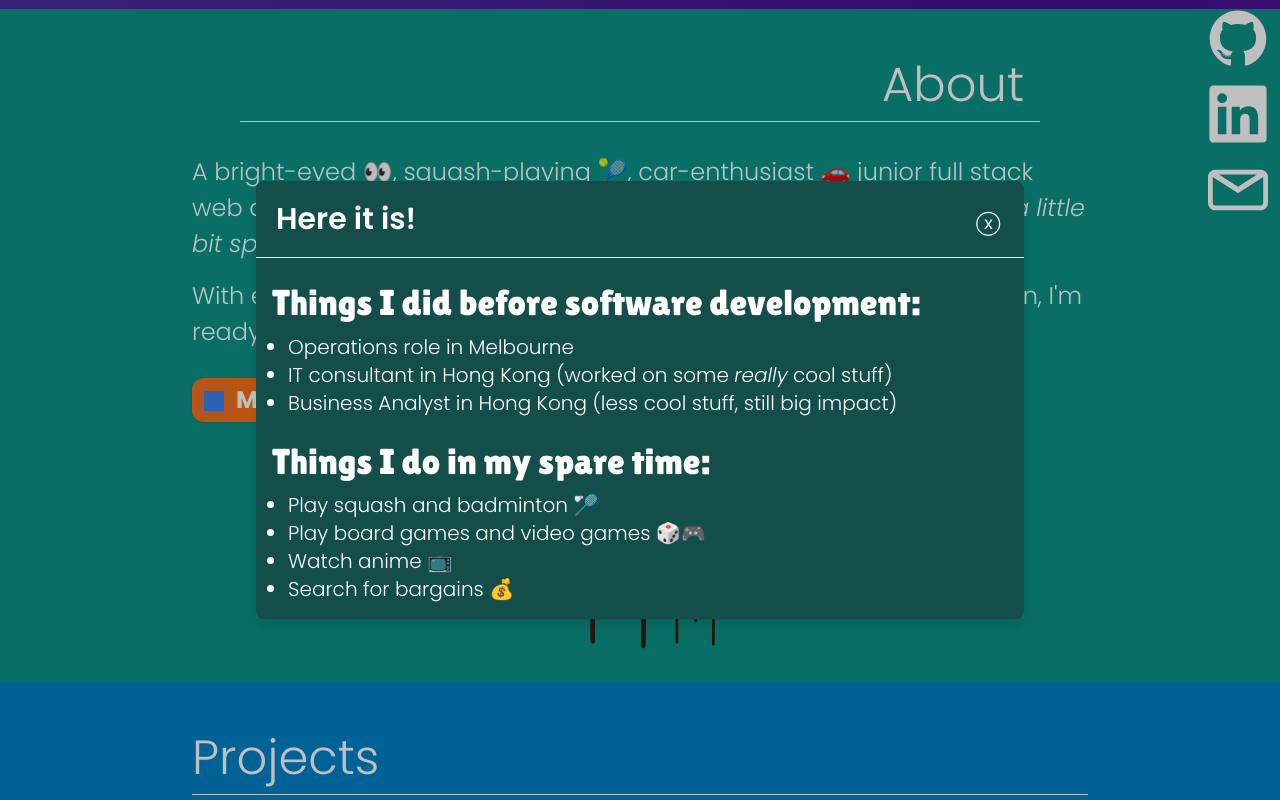
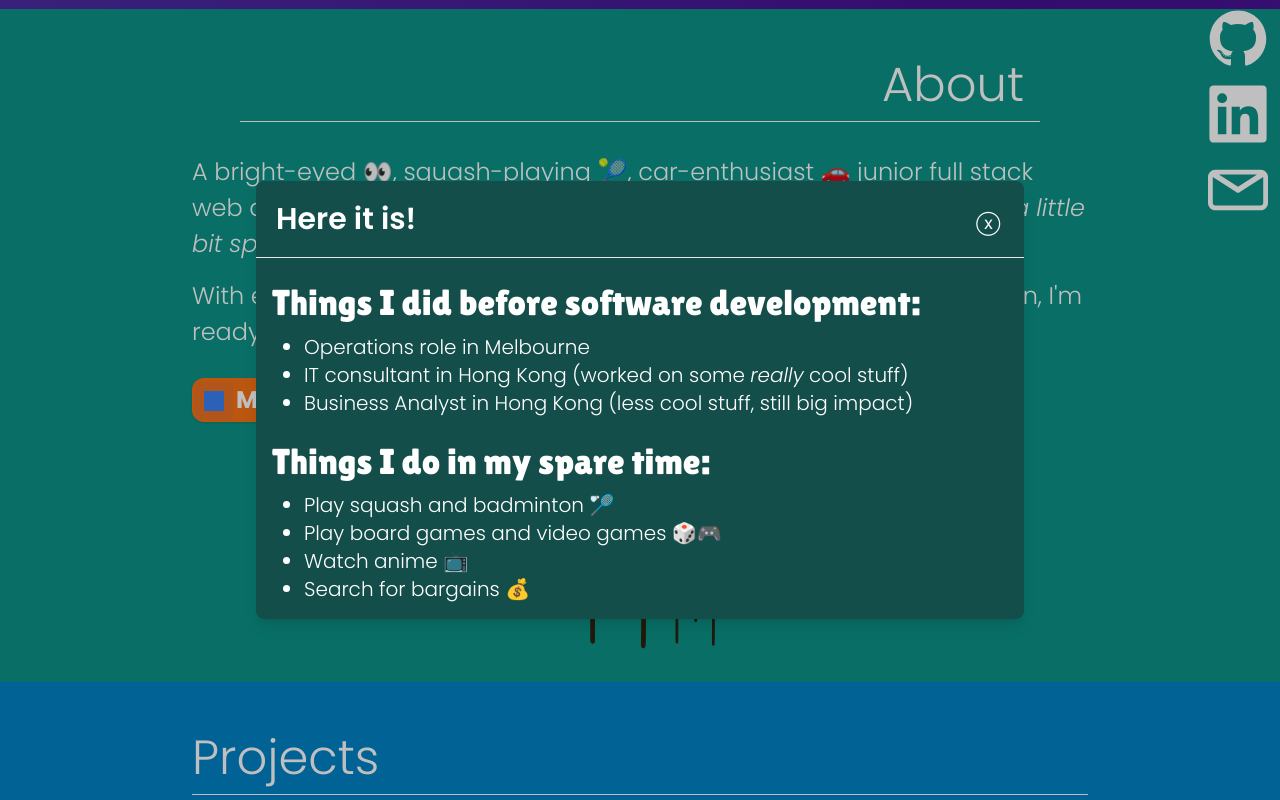
Before and after one commit to NeggFriedRice/portfolio_v2, a React (Vite) app: page / in a window 1280 px wide. Both pictures are taken after a click on the button "MORE INFO PLEASE...". Shown: the part 984-1784 px from the top of the page. Built offline with nearby package versions, Linux system fonts and the light colour scheme; a web font is replaced by a local one.

Commit message:
Increase padding from px-4 to px-8 for modal text, felt a bit squished

```diff
--- a/src/components/modals/AboutMoreModal.jsx
+++ b/src/components/modals/AboutMoreModal.jsx
@@ -54,7 +54,7 @@ export default function AboutMoreModal() {
                   <div className="relative px-4 flex-auto">
                       <div className="my-4 text-[clamp(22px,3vw,36px)] leading-relaxed font-light font-['Lilita_One']">
                         Things I did before software development:
-                        <ul className="list-disc px-4 text-lg lg:text-xl font-['Poppins']">
+                        <ul className="list-disc px-8 text-lg lg:text-xl font-['Poppins']">
                             <li>Operations role in Melbourne</li>
                             <li>IT consultant in Hong Kong (worked on some <em>really</em> cool stuff)</li>
                             <li>Business Analyst in Hong Kong (less cool stuff, still big impact)</li>
@@ -62,7 +62,7 @@ export default function AboutMoreModal() {
                       </div>
                       <div className="my-4 text-[clamp(22px,3vw,36px)] leading-relaxed font-light font-['Lilita_One']">
                         Things I do in my spare time:
-                        <ul className="list-disc px-4 text-lg lg:text-xl font-['Poppins']">
+                        <ul className="list-disc px-8 text-lg lg:text-xl font-['Poppins']">
                             <li>Play squash and badminton 🏸</li>
                             <li>Play board games and video games 🎲🎮</li>
                             <li>Watch anime 📺</li>
--- a/src/components/modals/AnimeScreenModal.jsx
+++ b/src/components/modals/AnimeScreenModal.jsx
@@ -54,7 +54,7 @@ export default function AnimeScreenModal() {
                   {/*body*/}
                     <div className="relative px-4 flex-auto">
                       <div className="my-4 leading-relaxed font-light font-['Lilita_One']">
-                        <ul className="list-disc px-4 text-[15px] lg:text-xl font-['Poppins']">
+                        <ul className="list-disc px-8 text-[15px] lg:text-xl font-['Poppins']">
                             <li className="my-4">With our group sharing a common interest dabbling in anime, we went forth and built an event scheduler centered around anime events for anime connoiseurs (<em>heh!</em>) around the world.</li>
                             <li className="my-4">Featuring an interactive calendar view, implementation of Google's Geocode and Maps APIs, user management and customisable events/user profiles -- we think we've had a good crack at it for our first full stack run.</li>
                             <p className="my-4 text-[0.7rem] lg:text-lg bg-slate-500 p-2 rounded">Note: Not all features are functional as we have been limited to using free trial services and we're too cheap to pay to keep the app running (MongoDB, AWS, Google maps APIs).</p>
--- a/src/components/modals/BeyBladeModal.jsx
+++ b/src/components/modals/BeyBladeModal.jsx
@@ -49,7 +49,7 @@ export default function BeyBladeModal() {
                   {/*body*/}
                   <div className="relative px-4 flex-auto">
                       <div className="my-4 text-[clamp(22px,3vw,36px)] leading-relaxed font-light font-['Lilita_One']">
-                        <ul className="list-disc px-4 text-base lg:text-xl font-['Poppins']">
+                        <ul className="list-disc px-8 text-base lg:text-xl font-['Poppins']">
                             <li className="my-4">Built completely in Python, this project was a huge step for me in understanding Python Classes and OOP concepts. I had <em>a lot</em> of fun building out this game.</li>
                             <li className="my-4">Played in the terminal, you get to name yourself, name your BeyBlade, upgrade it's stats and battle against some frenemies to take home the prize.</li>
                             <p className="my-4"><em>*BeyBlades are spinning tops, there's a whole multi-season anime series based around spinning tops, yes...</em></p>
--- a/src/components/modals/CARtificateModal.jsx
+++ b/src/components/modals/CARtificateModal.jsx
@@ -47,7 +47,7 @@ export default function CARtificateModal() {
                   {/*body*/}
                   <div className="relative px-4 flex-auto">
                       <div className="my-4 text-[clamp(22px,3vw,36px)] leading-relaxed font-light font-['Lilita_One']">
-                        <ul className="list-disc px-4 text-sm lg:text-xl font-['Poppins']">
+                        <ul className="list-disc px-8 text-sm lg:text-xl font-['Poppins']">
                             <li className="my-4">I had the pleasure of having to sell an ageing, niche convertible sports car with a virtually-stored pile of maintenance work over the years that was lost to a similarly ageing PC that no longer wished to run. Now I no longer need to worry about losing track of my records thanks to good ol' MongoDB.</li>
                             <li className="my-4">This web app was built for fun and as practice for myself. Something with a practical usecase and hopefully I can add image upload functionality at some point.</li>
                             <div className="py-2 transition-all delay-100 duration-300 ">
--- a/src/components/modals/CramhubModal.jsx
+++ b/src/components/modals/CramhubModal.jsx
@@ -47,7 +47,7 @@ export default function CramhubModal() {
                   {/*body*/}
                   <div className="relative px-4 flex-auto">
                       <div className="my-4 text-[clamp(22px,3vw,36px)] leading-relaxed font-light font-['Lilita_One']">
-                        <ul className="list-disc px-4 text-sm lg:text-xl font-['Poppins']">
+                        <ul className="list-disc px-8 text-sm lg:text-xl font-['Poppins']">
                             <li className="my-4">With a wide range of CRUD routes available to view users, comments, posts (including attached comments) with JWT authentication this web server API is ready to go!</li>
                             <li className="my-4">Built with Python, Flask, PostgreSQL and Marshmallow</li>
                             <div className="py-2 transition-all delay-100 duration-300 ">
--- a/src/components/modals/PortfolioModal.jsx
+++ b/src/components/modals/PortfolioModal.jsx
@@ -50,7 +50,7 @@ export default function PortfolioModal() {
                   {/*body*/}
                   <div className="relative px-4 flex-auto">
                     <div className="my-4 text-[clamp(22px,3vw,36px)] leading-relaxed font-light font-['Lilita_One']">
-                      <ul className="list-disc px-4 text-lg lg:text-xl font-['Poppins']">
+                      <ul className="list-disc px-8 text-lg lg:text-xl font-['Poppins']">
                         <li className="my-4">As someone fairly new to the world of web development I've always wondered how things were built. Now that I've got some inkling of what it takes, <em>weeeewww</em>, it's been a bit of a wild ride and I'm only just getting started.</li>
                         <li className="my-4">Lovingly built with React and newly discovered Framer (for animations), I'm hoping to only go up from here!</li>
                         <div className="py-2 transition-all delay-100 duration-300 hover:opacity-60">
```
